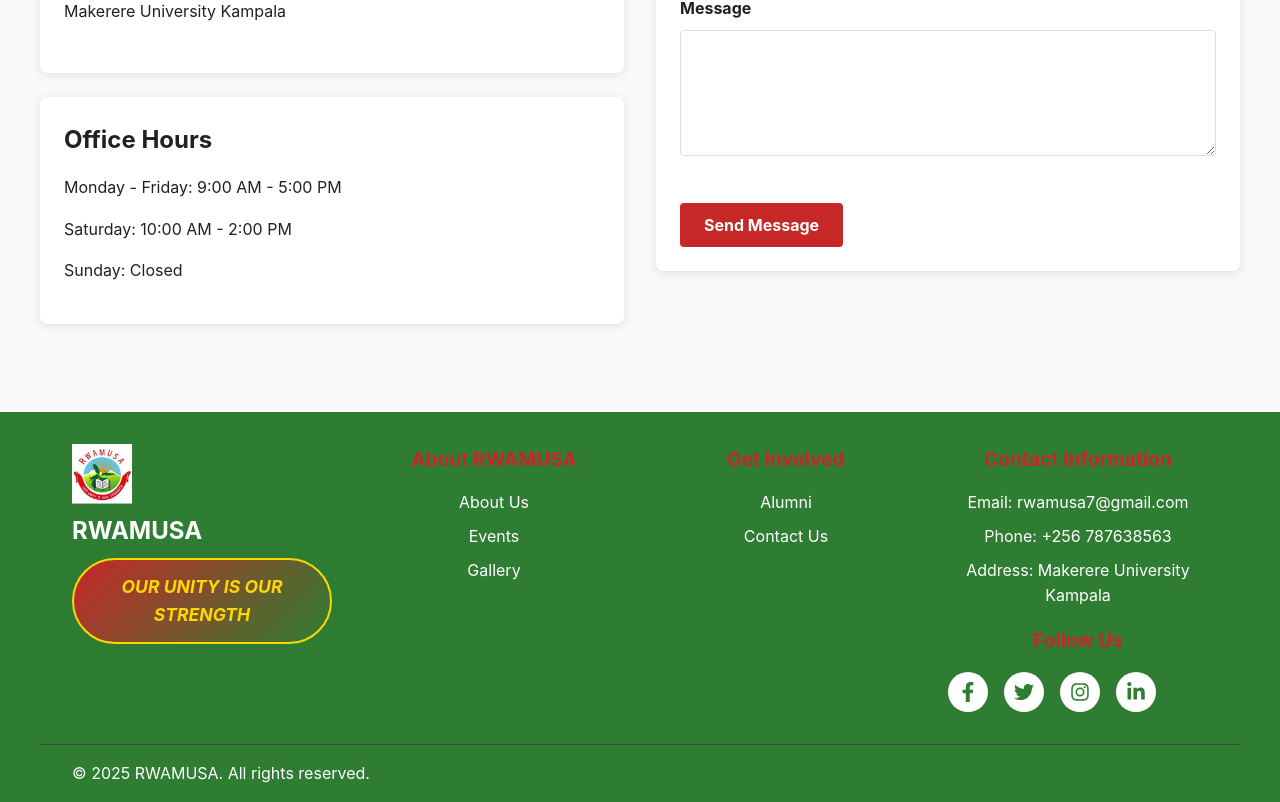
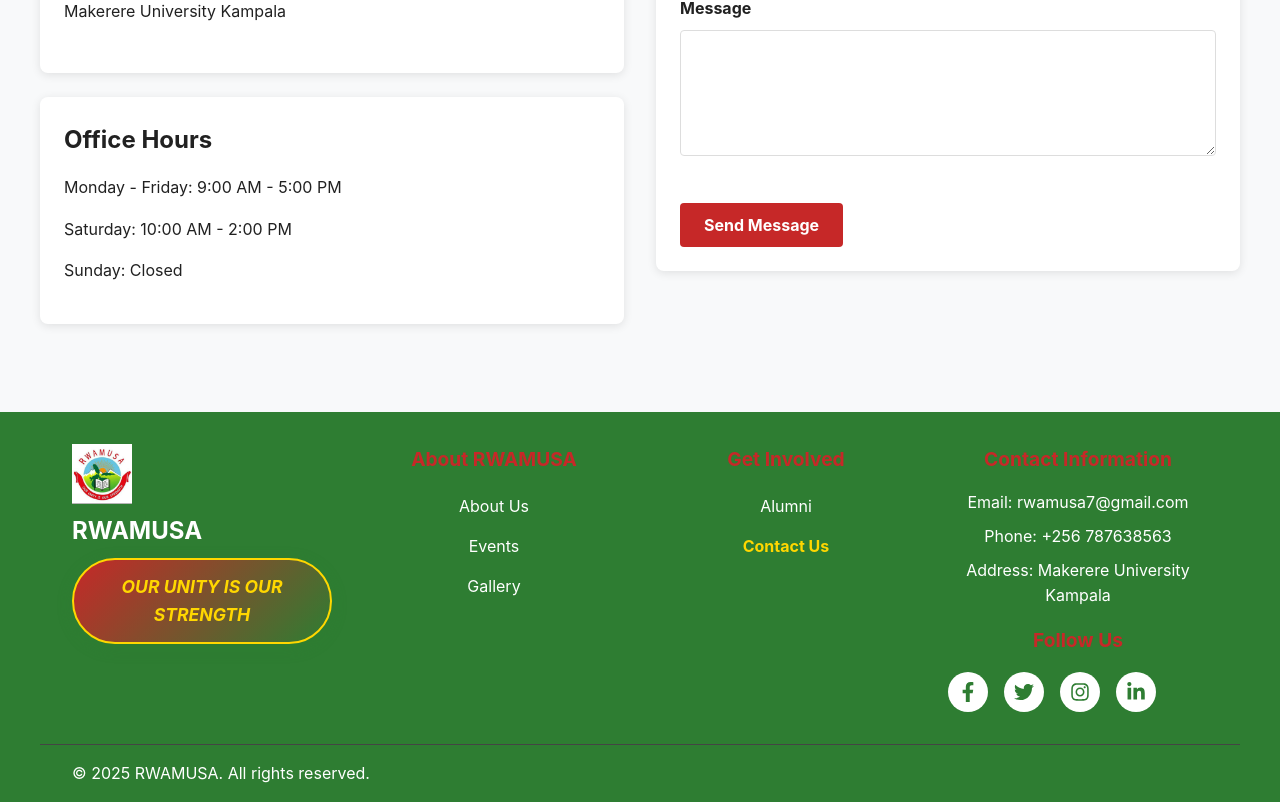
Before and after one commit to anthonybyamugisha/rwamusa, a React (Create React App) app: page /contact in a window 1280 px wide. Shown: the part 646-1448 px from the top of the page. Built offline with nearby package versions, Linux system fonts and the light colour scheme.

Commit message:
Add quick links

```diff
--- a/src/components/Footer.css
+++ b/src/components/Footer.css
@@ -116,6 +116,24 @@
 
 .footer-bottom a:hover {
   text-decoration: underline;
+}
+
+/* Add styles for React Router NavLinks */
+.footer-links a:not(.social-icons a) {
+  color: #FFFFFF;
+  text-decoration: none;
+  transition: color 0.3s ease;
+  display: block;
+  padding: 0.2rem 0;
+}
+
+.footer-links a:not(.social-icons a):hover {
+  color: #64B5F6;
+}
+
+.footer-links a:not(.social-icons a).active {
+  color: #FFD700;
+  font-weight: bold;
 }
 
 /* Tablet Responsive Design */
--- a/src/components/Footer.js
+++ b/src/components/Footer.js
@@ -1,4 +1,5 @@
 import React from 'react';
+import { NavLink } from 'react-router-dom';
 import { FaFacebookF, FaTwitter, FaInstagram, FaLinkedinIn } from 'react-icons/fa';
 import './Footer.css';
 
@@ -17,17 +18,17 @@
         <div className="footer-section">
           <h4>About RWAMUSA</h4>
           <ul className="footer-links">
-            <li><a href="/about">About Us</a></li>
-            <li><a href="/events">Events</a></li>
-            <li><a href="/gallery">Gallery</a></li>
+            <li><NavLink to="/about">About Us</NavLink></li>
+            <li><NavLink to="/events">Events</NavLink></li>
+            <li><NavLink to="/gallery">Gallery</NavLink></li>
           </ul>
         </div>
 
         <div className="footer-section">
           <h4>Get Involved</h4>
           <ul className="footer-links">
-            <li><a href="/alumni-network">Alumni</a></li>
-            <li><a href="/contact">Contact Us</a></li>
+            <li><NavLink to="/alumni-network">Alumni</NavLink></li>
+            <li><NavLink to="/contact">Contact Us</NavLink></li>
           </ul>
         </div>
 
```
